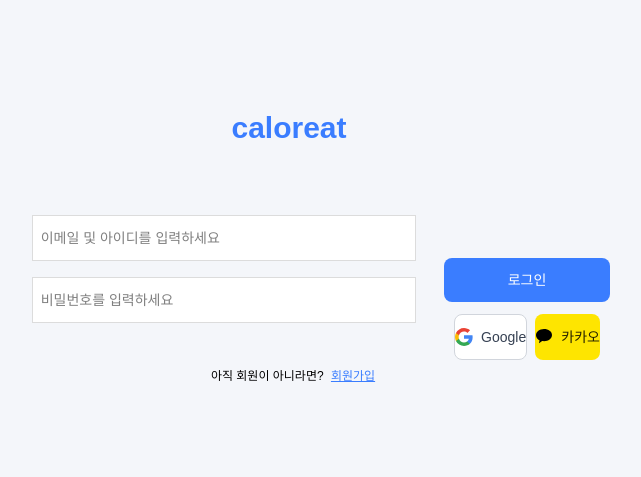
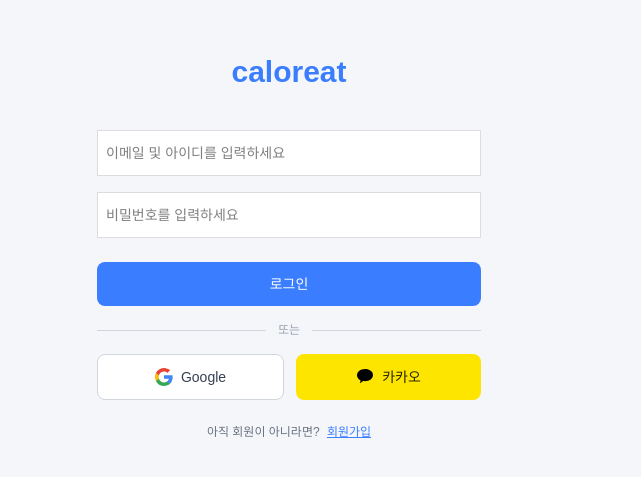
Before and after one commit to Team-AIvocado/caloreat-frontend, a React (Vite) app: page / in a window 1280 px wide. Shown: the part 153-630 px from the top of the page, without its empty margins (351-992 px from the left). Built offline with nearby package versions, Linux system fonts and the light colour scheme; no server answers; a web font is replaced by a local one.

Commit message:
웹 로그인 화면 UI 수정

```diff
--- a/src/pages/LoginPage/layout/OnLogin.jsx
+++ b/src/pages/LoginPage/layout/OnLogin.jsx
@@ -35,11 +35,11 @@
   };
 
   return (
-    <>
-      <form onSubmit={handleSubmit} className="flex flex-col md:flex-row items-center justify-center md:ml-6">
-        <div className="flex flex-col md:ml-10">
+    <div className="w-full max-w-sm">
+      <form onSubmit={handleSubmit} className="flex flex-col items-center">
+        <div className="flex flex-col w-full">
           <input
-            className={error.id ? errorInput[1] : errorInput[0]}
+            className={`${error.id ? errorInput[1] : errorInput[0]} !w-full`}
             type="text"
             placeholder="이메일 및 아이디를 입력하세요"
             value={userId}
@@ -50,7 +50,7 @@
             }}
           />
           <input
-            className={error.pw ? errorInput[1] : errorInput[0]}
+            className={`${error.pw ? errorInput[1] : errorInput[0]} !w-full`}
             type="password"
             placeholder="비밀번호를 입력하세요"
             value={password}
@@ -61,14 +61,20 @@
             }}
           />
         </div>
-        <div className="w-full md:w-auto flex flex-col items-center">
         <button
           type="submit"
-            className="bg-main_color text-white rounded-lg md:ml-7 px-16 py-3 mt-4 md:mt-20 text-sm cursor-pointer w-72 md:w-auto whitespace-nowrap"
+          className="bg-main_color text-white rounded-lg py-3 mt-4 text-sm cursor-pointer w-full whitespace-nowrap"
         >
           로그인
         </button>
-          <div className="flex gap-2 mt-3 w-72 md:w-auto md:ml-7">
+
+        <div className="flex items-center w-full my-4">
+          <div className="flex-1 border-t border-gray-300"></div>
+          <span className="px-3 text-xs text-gray-400">또는</span>
+          <div className="flex-1 border-t border-gray-300"></div>
+        </div>
+
+        <div className="flex gap-3 w-full">
           <button
             type="button"
             className="bg-white text-gray-700 border border-gray-300 rounded-lg py-3 text-sm cursor-pointer flex-1 whitespace-nowrap flex items-center justify-center gap-2 hover:bg-gray-50"
@@ -93,12 +99,10 @@
             카카오
           </button>
         </div>
-        </div>
       </form>
 
-      <div className="text-xs mt-4 md:mt-2 md:ml-2 text-center md:text-left w-full md:w-auto">
-        <div className="inline-block whitespace-nowrap">
-          <span>아직 회원이 아니라면?</span>{" "}
+      <div className="text-xs mt-6 text-center">
+        <span className="text-gray-500">아직 회원이 아니라면?</span>{" "}
         <span
           className="text-main_color cursor-pointer underline ml-1"
           onClick={onSignup}
@@ -107,6 +111,5 @@
         </span>
       </div>
     </div>
-    </>
   );
 };
```
Lines whose indentation alone changed are shown as unchanged.
